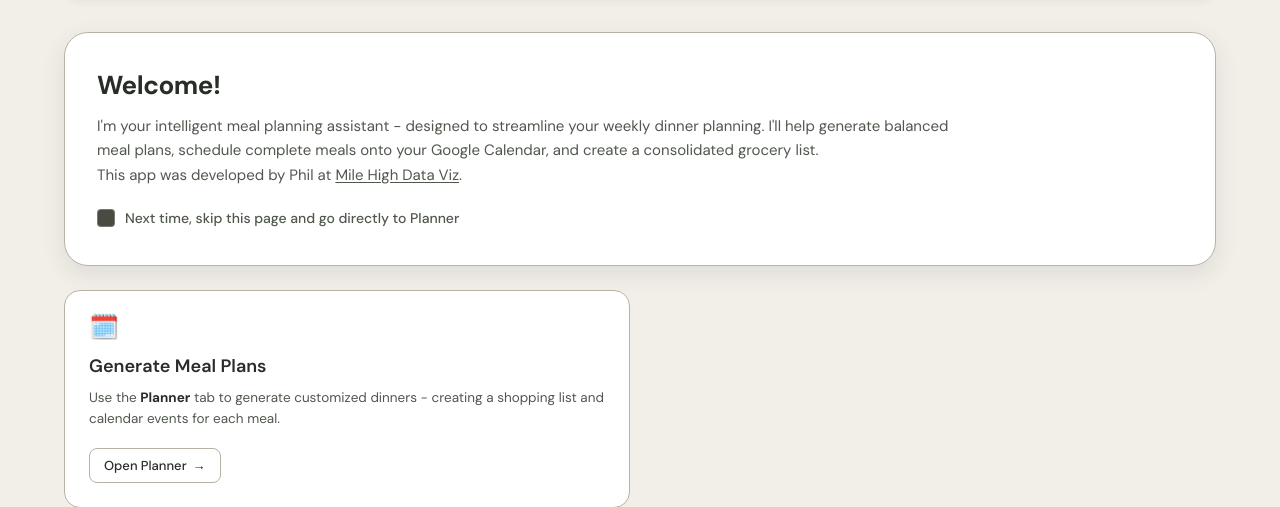
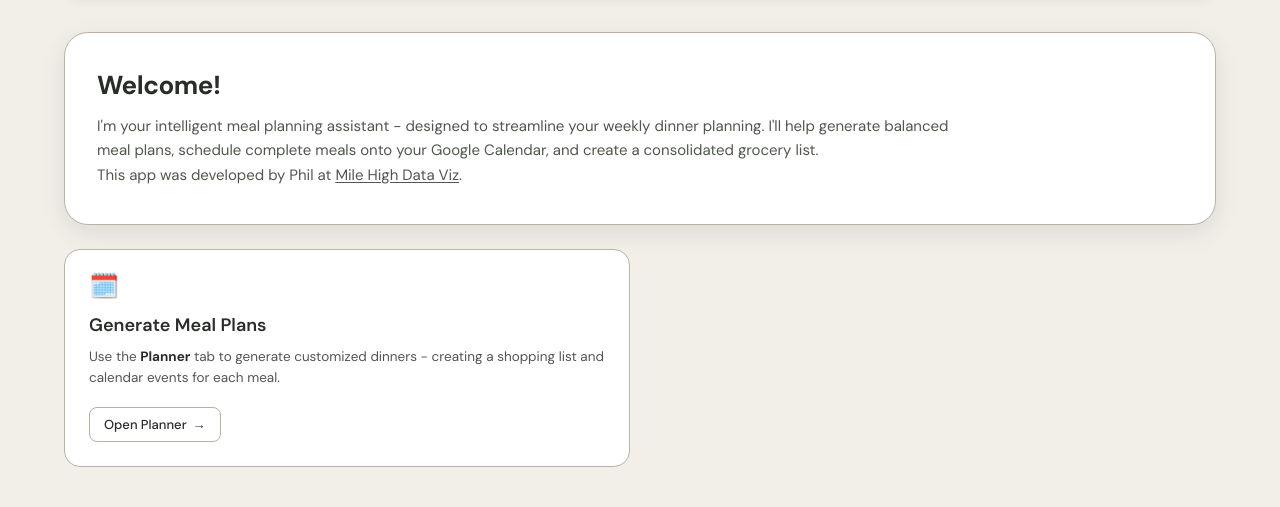
Before and after one commit to philperrin/meal-planning-gcp, a Flask app: page / in a window 1280 px wide. Shown: the part 100-607 px from the top of the page. Run offline with Flask 3, Linux system fonts and the light colour scheme; data that the repository does not hold is empty.

Commit message:
minor change on index.html

```diff
--- a/templates/index.html
+++ b/templates/index.html
@@ -78,13 +78,6 @@
               This app was developed by Phil at <a href="https://milehighdataviz.com" target="_blank">Mile High Data
                 Viz</a>.
             </p>
-            <div class="welcome-skip-container">
-              <label class="welcome-skip-label" for="skip-welcome-checkbox">
-                <input type="checkbox" id="skip-welcome-checkbox" class="welcome-skip-checkbox"
-                  onchange="handleToggleSkipWelcome(this.checked)">
-                <span>Next time, skip this page and go directly to Planner</span>
-              </label>
-            </div>
           </div>
         </div>
 
```
